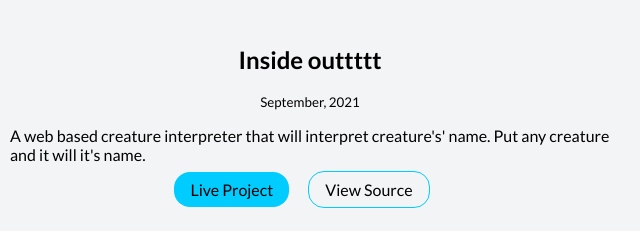
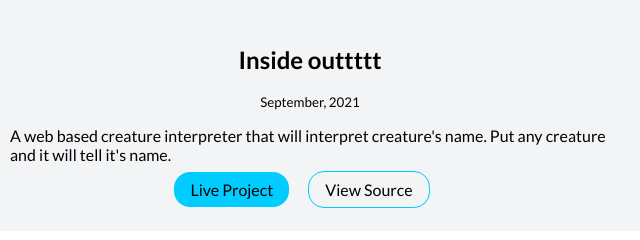
Before and after one commit to nikhilnitrr/NikhilChandrakar-Portfolio, a plain HTML site: page projects.html in a window 1280 px wide. Shown: the part 1500-1740 px from the top of the page, 330-970 px from the left. Drawn offline with Linux system fonts and the light colour scheme.

Commit message:
Fix Spelling

```diff
--- a/projects.html
+++ b/projects.html
@@ -135,8 +135,8 @@
         <h1>Inside outtttt</h1>
         <small>September, 2021</small>
         <p>
-          A web based creature interpreter that will interpret creature's' name.
-          Put any creature and it will it's name.
+          A web based creature interpreter that will interpret creature's name.
+          Put any creature and it will tell it's name.
         </p>
         <div class="link-wrapper">
           <a
```
